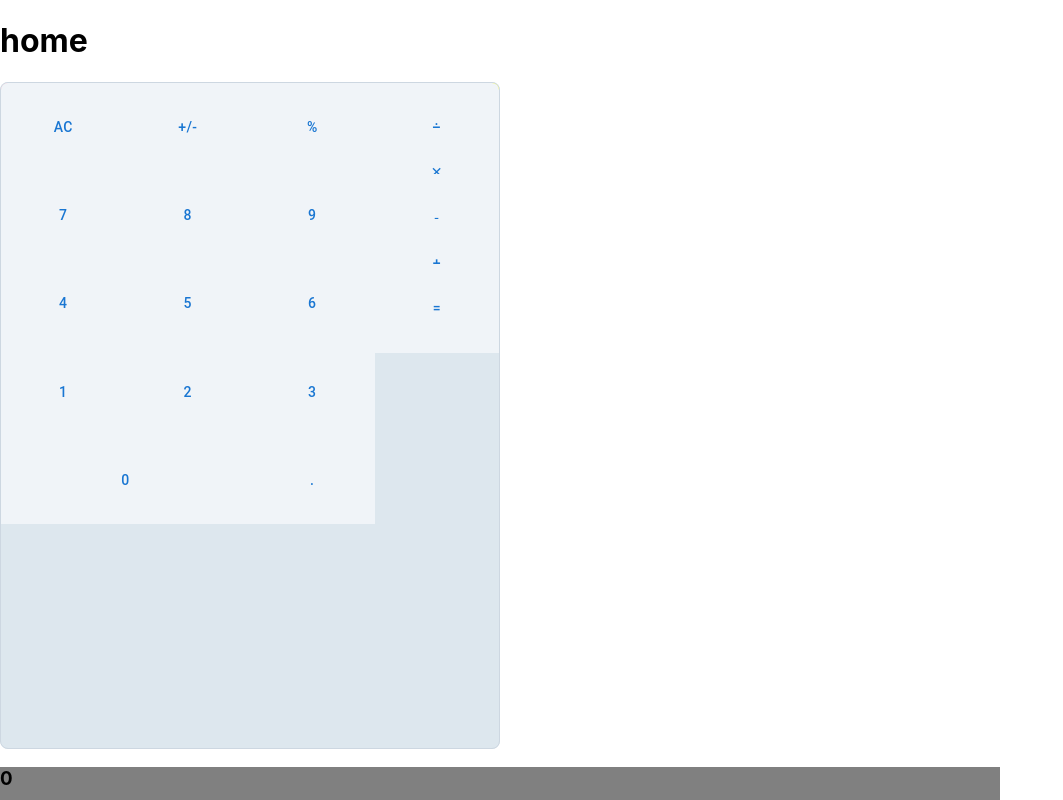
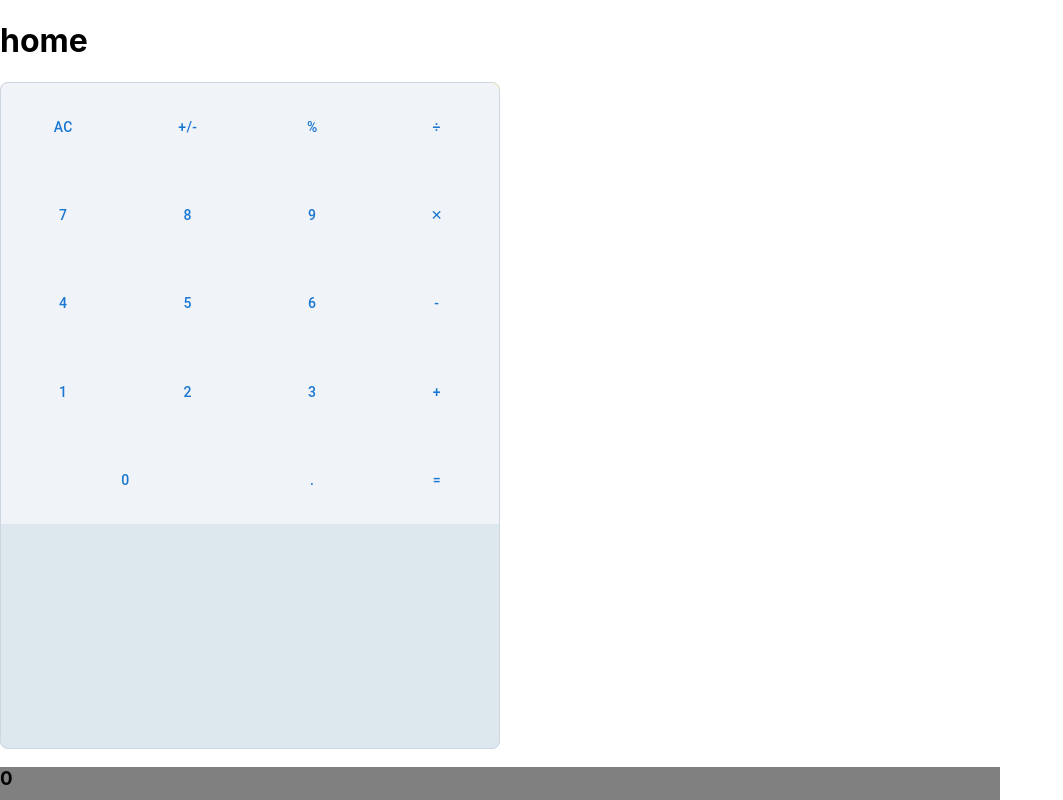
Before and after one commit to nyantama0616/clone-mac-calculator, a React (Create React App) app: page / in a window 1280 px wide. Shown: the top 800 px of the page, without its empty margins (0-1063 px from the left). Built offline with nearby package versions, Linux system fonts and the light colour scheme.

Commit message:
direction=column消しただけで整列できた

```diff
--- a/src/components/molecules/OperatorButtons.tsx
+++ b/src/components/molecules/OperatorButtons.tsx
@@ -29,9 +29,6 @@ export default function OperatorButtons() {
         <div className="operator-buttons">
             <Grid
                 container
-                direction="column"
-                // justifyContent="center"
-                // alignItems="center"
             >
                 <OtherButton value={ "÷" } onClick={ divide } />
                 <OtherButton value={ "✕" } onClick={ multiply } />
```
